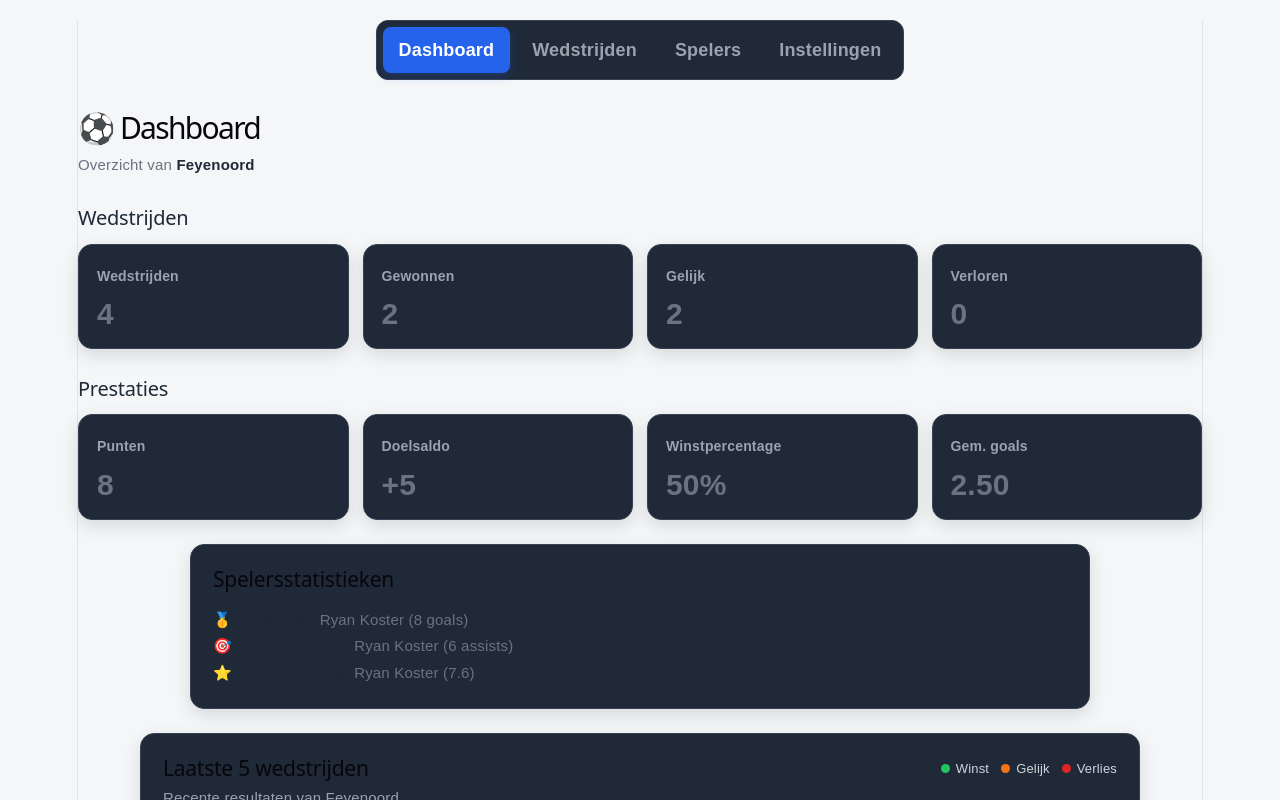
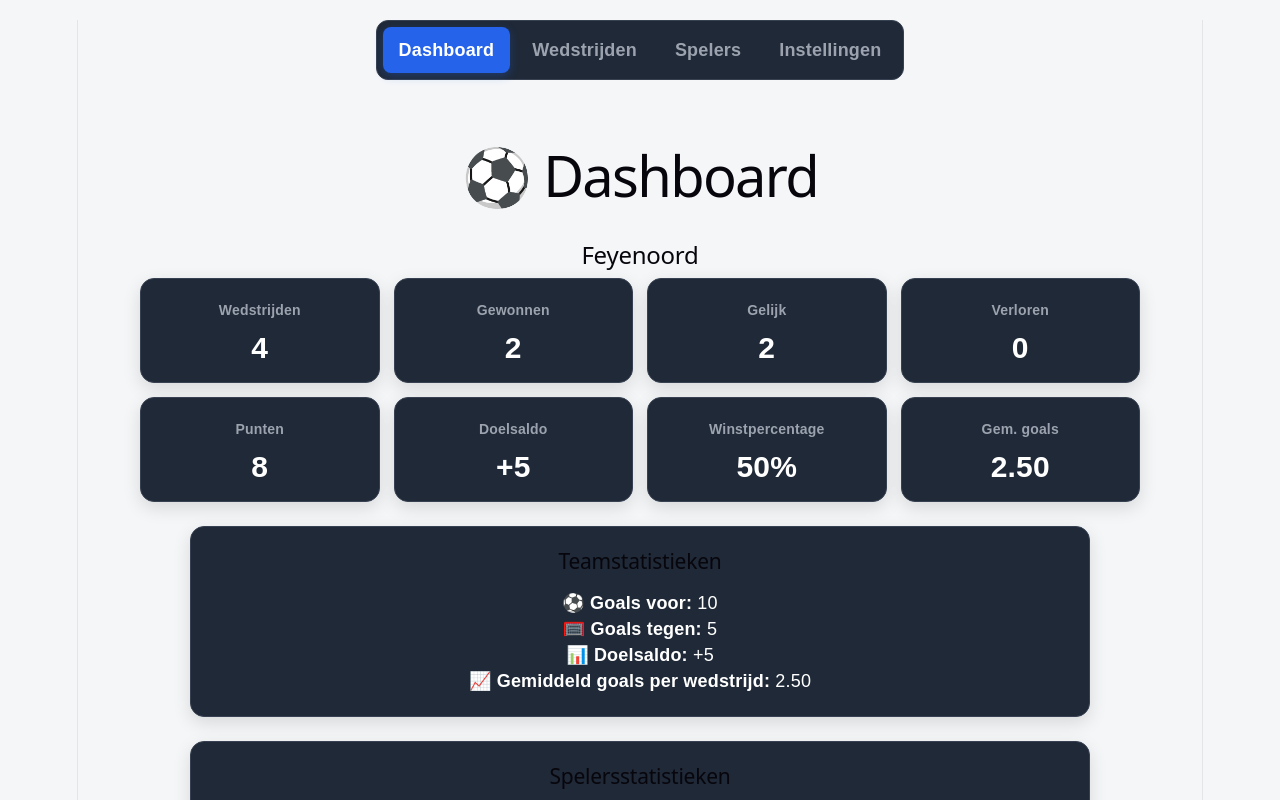
Before and after one commit to Ryan050409/simpel-design, a React (Vite) app: page / in a window 1280 px wide. Shown: the top 800 px of the page. Built offline with nearby package versions, Linux system fonts and the light colour scheme.

Commit message:
de dashboard met css verbeteren

```diff
--- a/src/App.css
+++ b/src/App.css
@@ -1512,8 +1512,20 @@
   }
 
   .stats-grid {
-    grid-template-columns: repeat(2, 1fr);
-  }
+    grid-template-columns: repeat(2, minmax(0, 1fr));
+  }
+  .dashboard {
+  max-width: 100%;
+}
+
+.dashboard > h1 {
+  font-size: 28px;
+}
+
+.dashboard > h2 {
+  font-size: 17px;
+  margin-bottom: 20px;
+}
 
   .player-card {
     margin-left: 0;
@@ -1652,8 +1664,8 @@
 
 @media (max-width: 450px) {
   .stats-grid {
-    grid-template-columns: 1fr;
-  }
+  grid-template-columns: repeat(2, minmax(0, 1fr));
+}
 
   .settings-page {
     width: calc(100% - 20px);
--- a/src/Dashboard.tsx
+++ b/src/Dashboard.tsx
@@ -13,59 +13,49 @@
 }: DashboardProps) {
     const playedMatches = matches.filter(
         (match) =>
-            match.home === team || match.away === team
+            match.home === team ||
+            match.away === team
     );
 
-    const wins = playedMatches.filter((match) => {
-        const teamGoals =
+    const getTeamGoals = (match: Match) =>
         match.home === team
             ? match.homeGoals
             : match.awayGoals;
 
-        const opponentGoals =
+    const getOpponentGoals = (match: Match) =>
         match.home === team
             ? match.awayGoals
             : match.homeGoals;
 
-        return teamGoals > opponentGoals;
-    }).length;
+    const wins = playedMatches.filter(
+        (match) =>
+            getTeamGoals(match) >
+            getOpponentGoals(match)
+    ).length;
 
     const draws = playedMatches.filter(
         (match) =>
-            match.homeGoals === match.awayGoals
+            getTeamGoals(match) ===
+            getOpponentGoals(match)
     ).length;
 
-    const losses = playedMatches.filter((match) => {
-        const teamGoals =
-            match.home === team
-                ? match.homeGoals
-                : match.awayGoals;
-
-        const opponentGoals =
-            match.home === team
-                ? match.awayGoals
-                : match.homeGoals;
-
-        return teamGoals < opponentGoals;
-    }).length;
+    const losses = playedMatches.filter(
+        (match) =>
+            getTeamGoals(match) <
+            getOpponentGoals(match)
+    ).length;
 
     const points = wins * 3 + draws;
 
     const goalsFor = playedMatches.reduce(
         (total, match) =>
-            total +
-            (match.home === team
-                ? match.homeGoals
-                : match.awayGoals),
+            total + getTeamGoals(match),
         0
     );
 
     const goalsAgainst = playedMatches.reduce(
         (total, match) =>
-            total +
-            (match.home === team
-                ? match.awayGoals
-                : match.homeGoals),
+            total + getOpponentGoals(match),
         0
     );
 
@@ -75,14 +65,17 @@
     const winPercentage =
         playedMatches.length > 0
             ? Math.round(
-                  (wins / playedMatches.length) * 100
+                  (wins /
+                      playedMatches.length) *
+                      100
               )
             : 0;
 
     const averageGoals =
         playedMatches.length > 0
             ? (
-                  goalsFor / playedMatches.length
+                  goalsFor /
+                  playedMatches.length
               ).toFixed(2)
             : "0.00";
 
@@ -100,14 +93,16 @@
     const topAssistPlayer =
         teamPlayers.length > 0
             ? [...teamPlayers].sort(
-                  (a, b) => b.assists - a.assists
+                  (a, b) =>
+                      b.assists - a.assists
               )[0]
             : null;
 
     const highestRatedPlayer =
         teamPlayers.length > 0
             ? [...teamPlayers].sort(
-                  (a, b) => b.rating - a.rating
+                  (a, b) =>
+                      b.rating - a.rating
               )[0]
             : null;
 
@@ -121,15 +116,11 @@
 
     const lastFiveData = lastFiveMatches.map(
         (match) => {
-            const isHome = match.home === team;
+            const teamGoals =
+                getTeamGoals(match);
 
-            const teamGoals = isHome
-                ? match.homeGoals
-                : match.awayGoals;
-
-            const opponentGoals = isHome
-                ? match.awayGoals
-                : match.homeGoals;
+            const opponentGoals =
+                getOpponentGoals(match);
 
             let result: "W" | "G" | "V";
 
@@ -145,7 +136,8 @@
 
             return {
                 match,
-                opponent: isHome
+                opponent:
+                    match.home === team
                         ? match.away
                         : match.home,
                 teamGoals,
@@ -156,6 +148,7 @@
             };
         }
     );
+
     const lastFiveWins = lastFiveData.filter(
         (item) => item.result === "W"
     ).length;
@@ -167,10 +160,12 @@
     const lastFiveLosses = lastFiveData.filter(
         (item) => item.result === "V"
     ).length;
+
     const highestGoalDifference =
         lastFiveData.length > 0
             ? Math.max(
-                  ...lastFiveData.map((item) =>
+                  ...lastFiveData.map(
+                      (item) =>
                           Math.abs(
                               item.goalDifference
                           )
@@ -208,11 +203,9 @@
     }
 
     return (
-        <div className="dashboard-header">
+        <div className="dashboard">
             <h1>⚽ Dashboard</h1>
-    <p>Overzicht van <strong>{team}</strong></p>
-           <div className="dashboard-stats-section">
-    <h2>Wedstrijden</h2>
+            <h2>{team}</h2>
 
             <div className="stats-grid">
                 <div className="stat-card">
@@ -234,13 +227,7 @@
                     <h3>Verloren</h3>
                     <p>{losses}</p>
                 </div>
-    </div>
-</div>
 
-<div className="dashboard-stats-section">
-    <h2>Prestaties</h2>
-
-    <div className="stats-grid">
                 <div className="stat-card">
                     <h3>Punten</h3>
                     <p>{points}</p>
@@ -249,7 +236,9 @@
                 <div className="stat-card">
                     <h3>Doelsaldo</h3>
                     <p>
-                {goalDifference > 0 ? "+" : ""}
+                        {goalDifference > 0
+                            ? "+"
+                            : ""}
                         {goalDifference}
                     </p>
                 </div>
@@ -264,6 +253,34 @@
                     <p>{averageGoals}</p>
                 </div>
             </div>
+
+            <div className="dashboard-extra">
+                <h2>Teamstatistieken</h2>
+
+                <p>
+                    <strong>⚽ Goals voor:</strong>{" "}
+                    {goalsFor}
+                </p>
+
+                <p>
+                    <strong>🥅 Goals tegen:</strong>{" "}
+                    {goalsAgainst}
+                </p>
+
+                <p>
+                    <strong>📊 Doelsaldo:</strong>{" "}
+                    {goalDifference > 0
+                        ? "+"
+                        : ""}
+                    {goalDifference}
+                </p>
+
+                <p>
+                    <strong>
+                        📈 Gemiddeld goals per wedstrijd:
+                    </strong>{" "}
+                    {averageGoals}
+                </p>
             </div>
 
             <div className="dashboard-extra">
```
Lines whose indentation alone changed are shown as unchanged.
